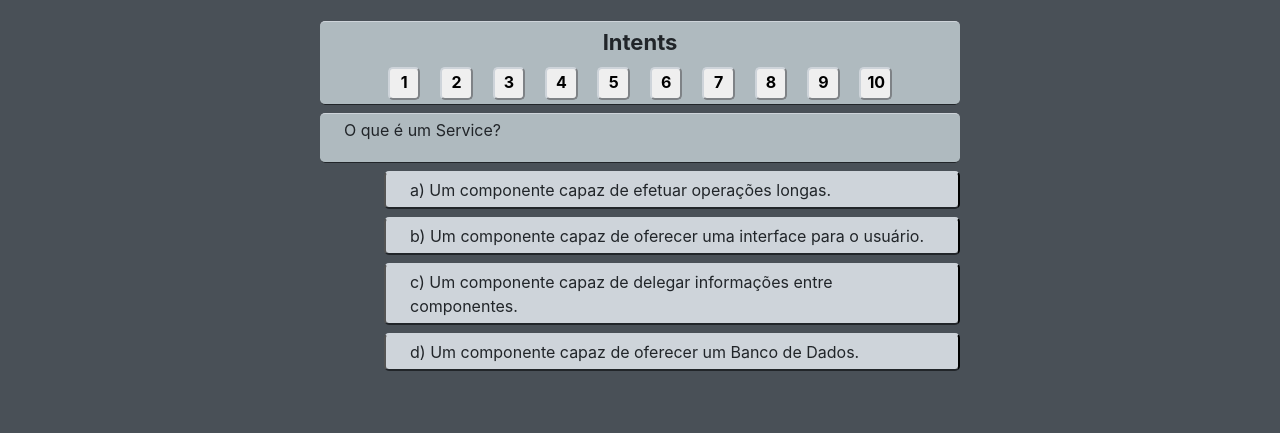
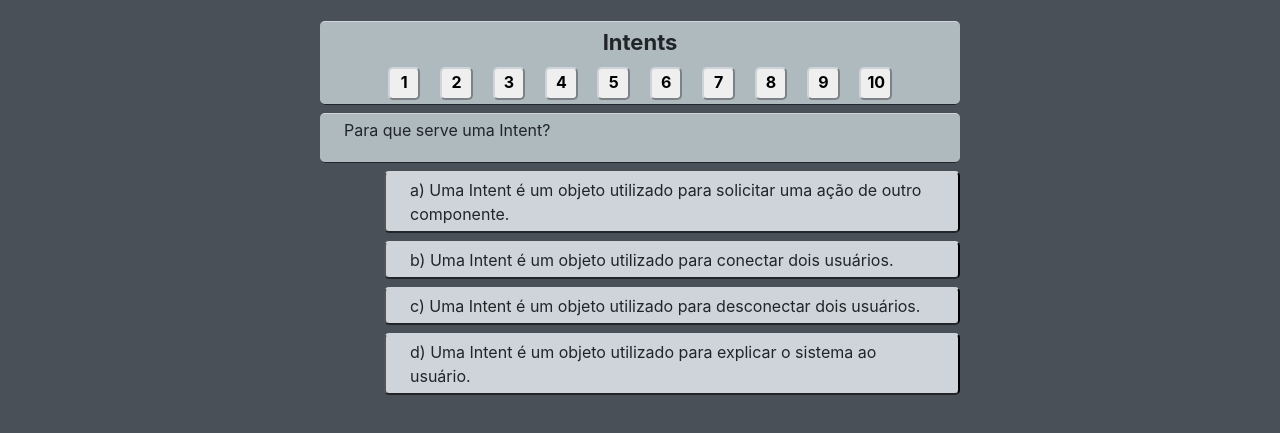
Before and after one commit to Twistzaok/Objetos-de-Aprendizagem, a plain HTML site: page exercises/intents.html in a window 1280 px wide. Shown: the part 39-472 px from the top of the page. Drawn offline with Linux system fonts and the light colour scheme; files that its build step writes are made by us from their sources.

Commit message:
Update intents.html

```diff
--- a/exercises/intents.html
+++ b/exercises/intents.html
@@ -65,27 +65,27 @@
         </div>
         <div class="container-2 topic-body mt-2 px-4 pb-3">
             <div class="mt-1 pb-1" id="q0t">
-                O que é um Service?
+                Para que serve uma Intent?
             </div>
         </div>
         <button class="container-3 topic-body mt-2 px-4 q1 text-start" id="q1">
             <div class="mt-1 pb-1" id="q1t">
-                a) Um componente capaz de efetuar operações longas.
+                a) Uma Intent é um objeto utilizado para solicitar uma ação de outro componente.
             </div>
         </button>
         <button class="container-3 topic-body mt-2 px-4 q2 text-start" id="q2">
             <div class="mt-1 pb-1" id="q2t">
-                b) Um componente capaz de oferecer uma interface para o usuário.
+                b) Uma Intent é um objeto utilizado para conectar dois usuários.
             </div>
         </button>
         <button class="container-3 topic-body mt-2 px-4 q3 text-start" id="q3">
             <div class="mt-1 pb-1" id="q3t">
-                c) Um componente capaz de delegar informações entre componentes.
+                c) Uma Intent é um objeto utilizado para desconectar dois usuários.
             </div>
         </button>
         <button class="container-3 topic-body mt-2 px-4 q4 text-start" id="q4">
             <div class="mt-1 pb-1" id="q4t">
-                d) Um componente capaz de oferecer um Banco de Dados.
+                d) Uma Intent é um objeto utilizado para explicar o sistema ao usuário.
             </div>
         </button>
         <script type="text/javascript" src="intents.js"></script>
```
